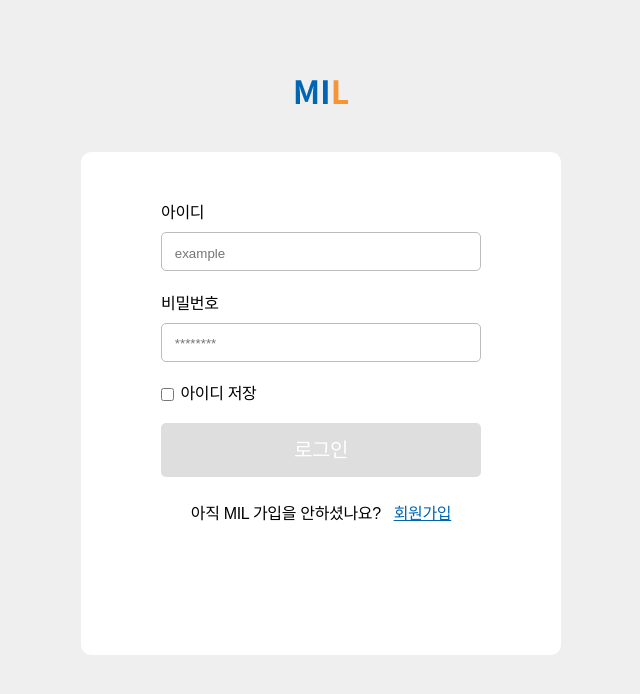
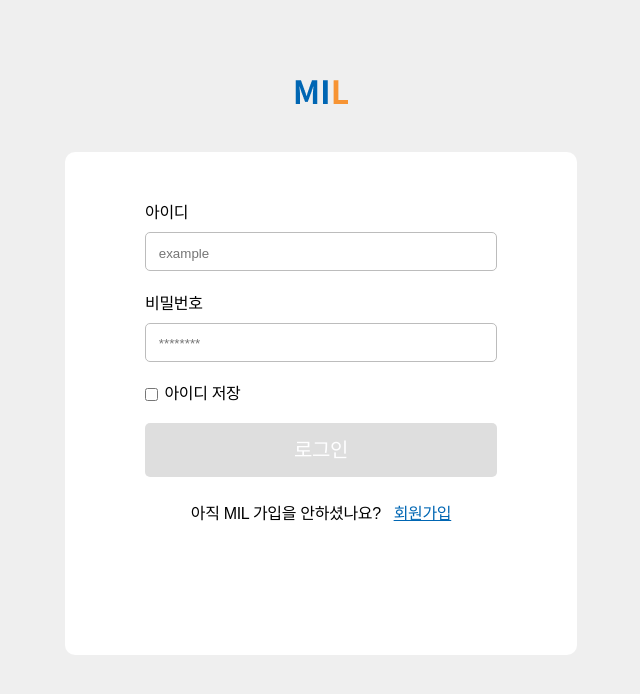
Before and after one commit to MP-2022-2/FE-newMIL, a React (Create React App) app: page /user/login in a window 1280 px wide. Shown: the top 694 px of the page, without its empty margins (319-959 px from the left). Built offline with nearby package versions, Linux system fonts and the light colour scheme; a web font is replaced by a local one.

Commit message:
Hotfix : Server Setting (api domain/protocol)

- https://api.ajoumedia-jobs.link/ 설정
- Load Balancing 설정

```diff
--- a/package.json
+++ b/package.json
@@ -1,6 +1,6 @@
 {
   "name": "fe-newmil",
-  "version": "0.1.3",
+  "version": "0.1.4",
   "private": true,
   "dependencies": {
     "@types/jest": "^27.5.2",
--- a/src/Components/Form/LoginForm/style.ts
+++ b/src/Components/Form/LoginForm/style.ts
@@ -4,7 +4,7 @@ import theme from '@/Styles/theme';
 export const LoginFormContainer = styled.form`
   display: flex;
   flex-direction: column;
-  width: 20rem;
+  width: 22rem;
   margin: 0 auto;
   margin-top: 3rem;
   background-color: white;
```
Also changed, not shown: 1 other file (tests, documents, lock files or other folders).
